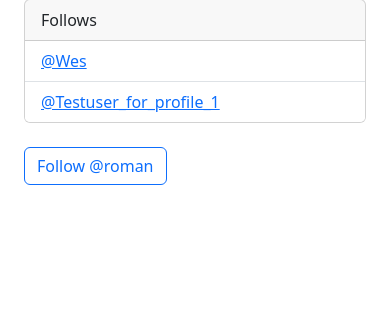
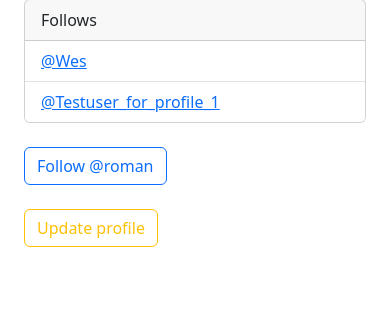
Before and after one commit to RomanNaumenko/TwiXProject, a Django app: page /home/profile/1 in a window 390 px wide. Shown: the part 325-634 px from the top of the page. Run offline with Django 4.2, Linux system fonts and the light colour scheme; a user stored in the database is signed in; data comes from the database, SQL or seed files in the repository.

Commit message:
Add update user functionality to the project.

```diff
--- a/templates/profile.html
+++ b/templates/profile.html
@@ -60,6 +60,9 @@
                 {% endif %}
             </form>
             <br/>
+        {% if request.user.id == profile.user.id %}
+            <a href="{% url 'update_user' %}" class="btn btn-outline-warning">Update profile</a>
+        {% endif %}
         </div>
       </div>
     </div>
--- a/twix/urls.py
+++ b/twix/urls.py
@@ -10,4 +10,5 @@ urlpatterns = [
     path('login/', views.login_user, name="login"),
     path('logout/', views.logout_user, name="logout"),
     path('register/', views.register_user, name="register"),
+    path('update/', views.update_user, name="update_user"),
 ]
--- a/twix/views.py
+++ b/twix/views.py
@@ -3,6 +3,7 @@ from django.contrib import messages
 from .models import Profile, Twix
 from .forms import TwixForm, RegisterForm
 from django.contrib.auth import authenticate, login, logout
+from django.contrib.auth.models import User
 
 from django import forms
 
@@ -98,3 +99,19 @@ def register_user(request):
             messages.success(request, "You have successfully register!")
             return redirect('home')
     return render(request, "register.html", {})
+
+
+def update_user(request):
+    if request.user.is_authenticated:
+        current_user = User.objects.get(id=request.user.id)
+        form = RegisterForm(request.POST or None, instance=current_user)
+        if form.is_valid():
+            form.save()
+            login(request)
+            messages.success(request, "Your profile has been successfully updated!")
+            return redirect('home')
+
+        return render(request, "update_user.html", {"form": form})
+    else:
+        messages.success(request, "You must me logged in for that action!")
+        return redirect('home')
```
Also changed, not shown: templates/update_user.html (added, +22 -0 lines).
